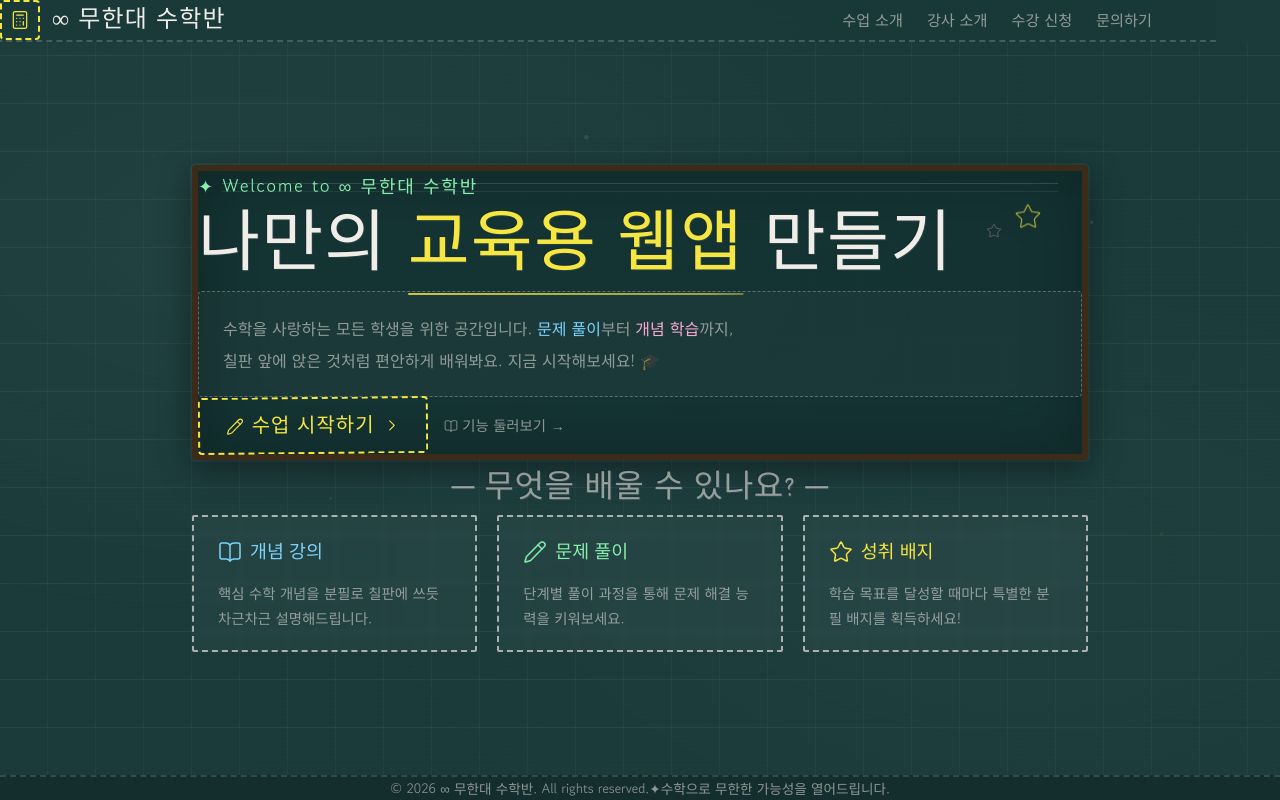
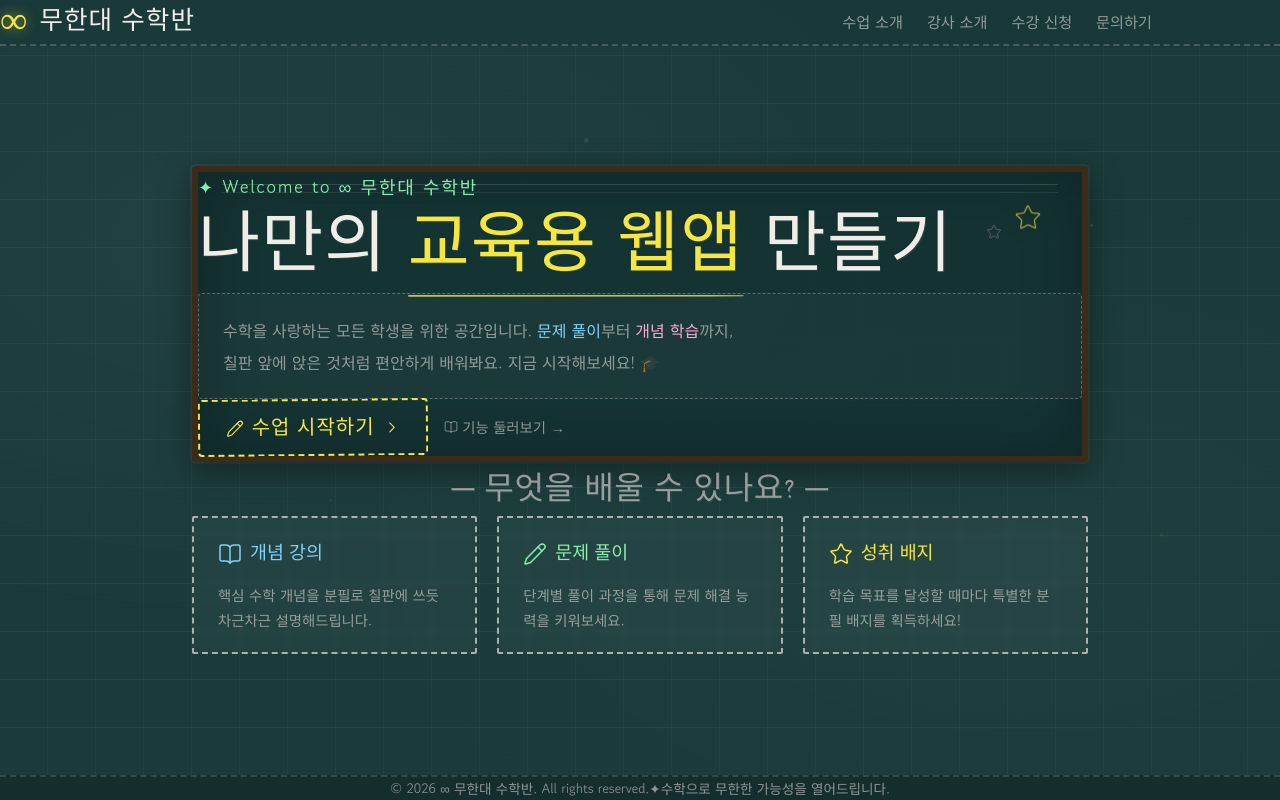
Before and after one commit to rlawlsdnjs78-infinity/infinitymath, a Next.js app: page / in a window 1280 px wide. Built offline with nearby package versions, Linux system fonts and the light colour scheme.

Commit message:
fix: add header left margin, replace logo icon with infinity symbol

```diff
--- a/src/app/components/Header.tsx
+++ b/src/app/components/Header.tsx
@@ -1,11 +1,12 @@
 /**
  * Header.tsx
- * 전역 헤더 컴포넌트 — layout.tsx 에 등록되어 모든 페이지에 표시됩니다.
- * 이벤트 핸들러가 없는 Server Component 입니다.
- * 마우스 인터랙션이 필요한 nav 부분은 NavMenu (Client Component) 를 사용합니다.
+ * 전역 헤더 — layout.tsx 에 등록되어 모든 페이지에 항상 표시됩니다.
+ *
+ * [레이아웃 규칙]
+ * - layout.tsx 의 래퍼가 좌우 padding 을 담당합니다.
+ * - Header 는 래퍼 안에 자연스럽게 배치되어 동일한 좌우 여백을 공유합니다.
  */
 
-import { Calculator } from "lucide-react";
 import NavMenu from "./NavMenu";
 
 export default function Header() {
@@ -17,43 +18,50 @@ export default function Header() {
         borderBottom: "2px dashed rgba(240,237,232,0.2)",
         background: "rgba(26,58,58,0.85)",
         backdropFilter: "blur(10px)",
-        /* 헤더는 래퍼의 좌우 padding 을 무시하고 꽉 차도록 */
-        marginLeft: "calc(-1 * var(--page-px))",
-        marginRight: "calc(-1 * var(--page-px))",
-        paddingLeft: "var(--page-px)",
-        paddingRight: "var(--page-px)",
       }}
     >
-      {/* 내부 콘텐츠는 max-width 제한 */}
-      <div
-        className="max-w-6xl mx-auto flex items-center justify-between py-4"
-      >
-        {/* 로고 */}
+      {/* 내부 콘텐츠 — max-width 로 과도하게 넓어지지 않도록 제한 */}
+      <div className="max-w-6xl mx-auto flex items-center justify-between py-4">
+
+        {/* ── 로고 영역 ─────────────────────────────────────────────── */}
         <div className="flex items-center gap-3">
-          <div
-            className="flex items-center justify-center w-10 h-10 rounded-sm flex-shrink-0"
+          {/*
+           * 무한대 기호 로고
+           * - 테두리 없음
+           * - lucide-react 대신 텍스트 기반 ∞ 사용
+           * - 분필 느낌의 옅은 glow 효과 적용
+           */}
+          <span
+            aria-hidden="true"
             style={{
-              border: "2px dashed var(--chalk-yellow)",
+              fontFamily: "var(--font-chalk)",
+              fontSize: "2.4rem",
+              lineHeight: 1,
               color: "var(--chalk-yellow)",
+              textShadow:
+                "0 0 12px rgba(245,230,66,0.5), 0 0 24px rgba(245,230,66,0.2)",
+              userSelect: "none",
             }}
           >
-            <Calculator size={20} strokeWidth={1.5} />
-          </div>
+            ∞
+          </span>
+
+          {/* 사이트명 — ∞ 기호 없이 한글만 표시 */}
           <span
-            className="text-2xl chalk-flicker"
+            className="chalk-flicker"
             style={{
               fontFamily: "var(--font-chalk)",
+              fontSize: "1.6rem",
               color: "var(--chalk-white)",
-              letterSpacing: "0.05em",
-              /* 텍스트가 너무 길 때 줄바꿈 방지 */
+              letterSpacing: "0.04em",
               whiteSpace: "nowrap",
             }}
           >
-            ∞ 무한대 수학반
+            무한대 수학반
           </span>
         </div>
 
-        {/* 네비게이션 — Client Component */}
+        {/* ── 네비게이션 — Client Component (마우스 이벤트 포함) ──── */}
         <NavMenu />
       </div>
     </header>
```
Also changed, not shown: 1 other file (tests, documents, lock files or other folders).
